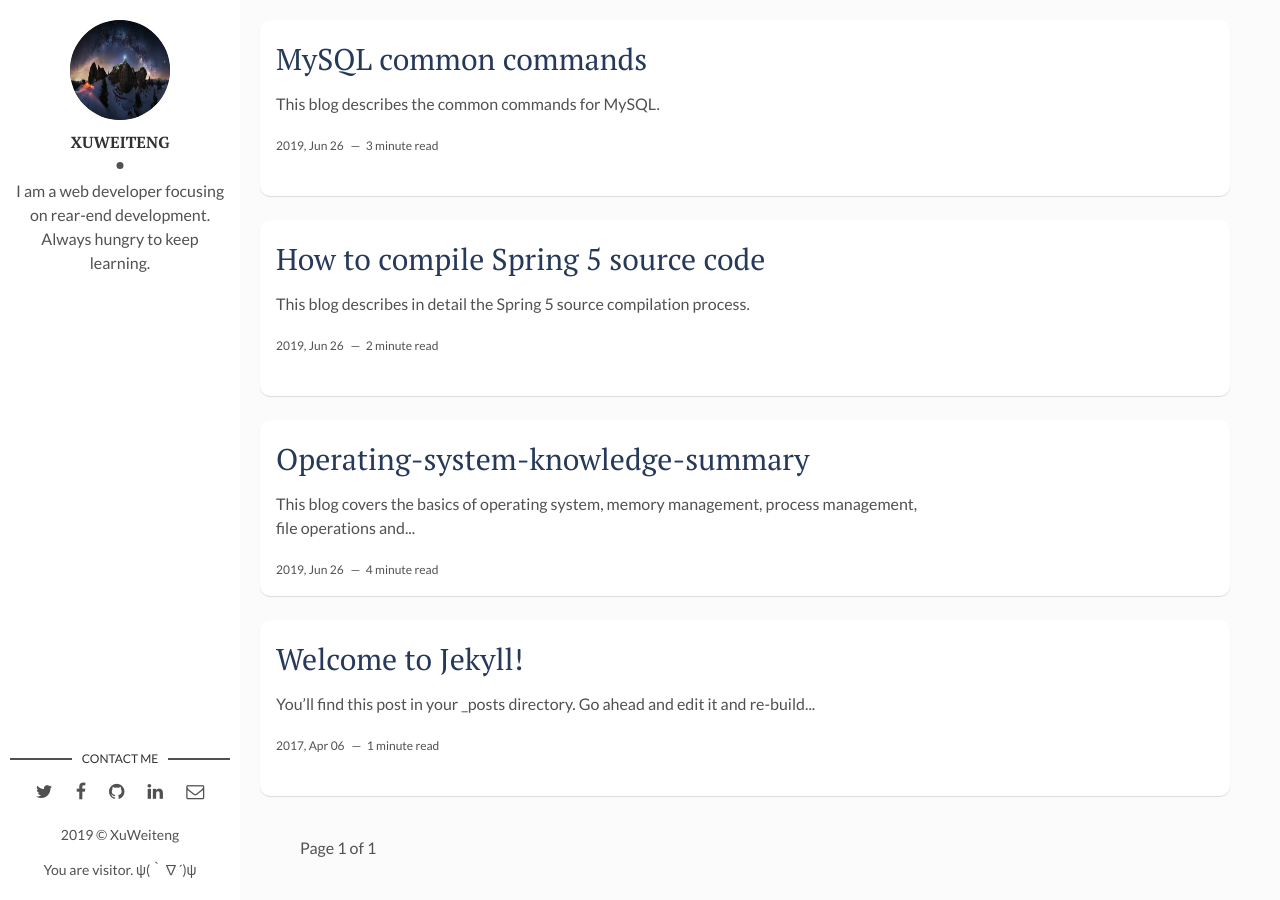
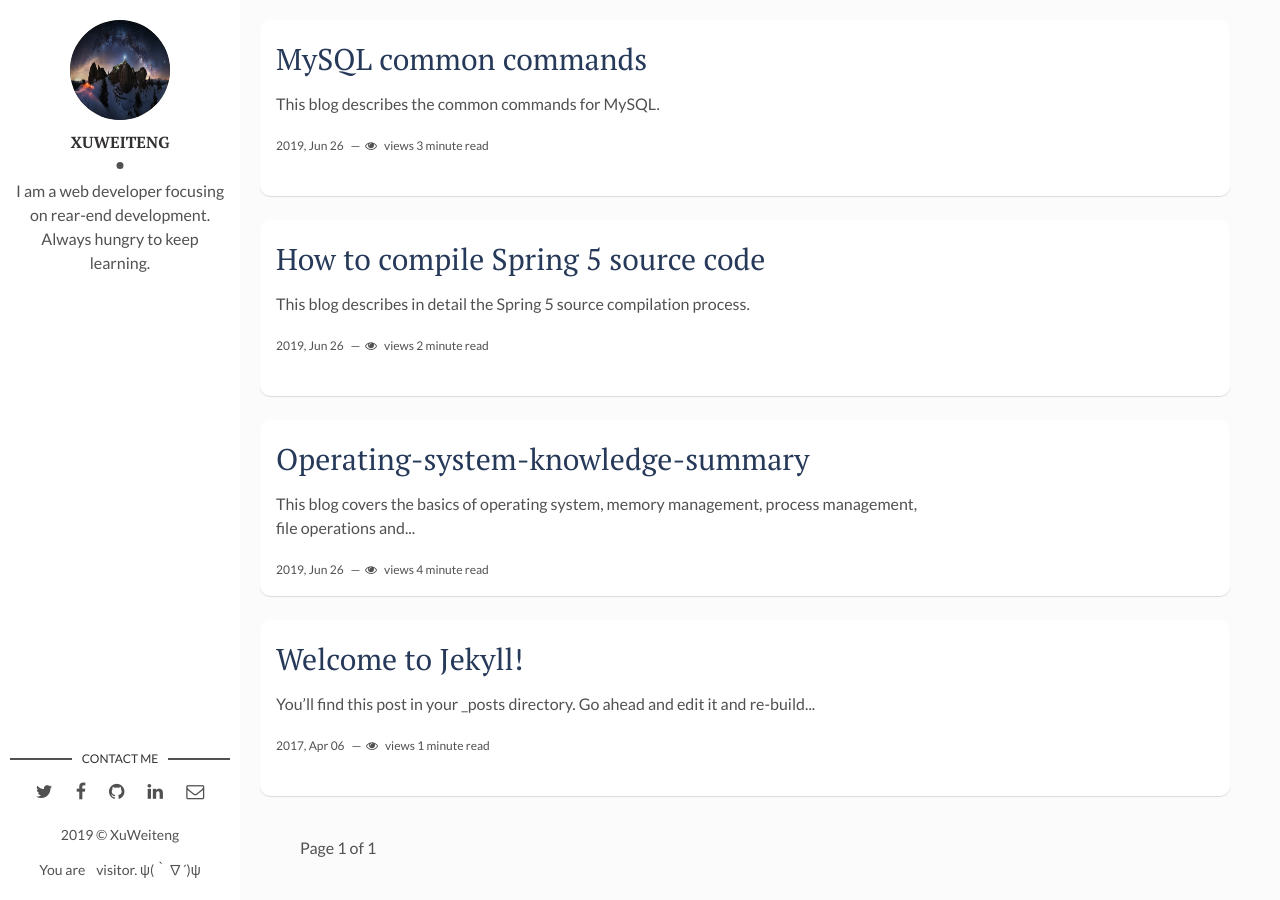
Before and after one commit to MrXWTe/MrXWTe.github.io, a Jekyll site: the page built from index.html, in a window 1280 px wide. Built offline with Jekyll 4.4.1, drawn with Linux system fonts in a browser that asks for light colours; the list of posts is cut into pages by our own code; comment, search, counter and statistics services are not loaded.

Commit message:
添加了'统计文章访问量' 功能

```diff
--- a/_layouts/main.html
+++ b/_layouts/main.html
@@ -47,7 +47,7 @@
       <p>{{site.time | date: '%Y'}} &copy; {{site.author}}</p>
       <script async src="//busuanzi.ibruce.info/busuanzi/2.3/busuanzi.pure.mini.js"></script>
       <span id="busuanzi_container_site_uv">
-       	You are <span id="busuanzi_value_site_uv"></span> visitor. ψ(｀∇´)ψ
+       	You are &nbsp;<span id="busuanzi_value_site_uv"></span> &nbsp;visitor. ψ(｀∇´)ψ
       </span>
     </div>
   </footer> <!-- End Footer -->
--- a/index.html
+++ b/index.html
@@ -10,7 +10,13 @@
   <div class="post-content">
     <h2 class="post-title"><a href="{{post.url | prepend: site.baseurl}}">{{post.title}}</a></h2>
     <p>{{ post.excerpt | strip_html | truncatewords: 15 }}</p>
-    <span class="post-date">{{post.date | date: '%Y, %b %d'}}&nbsp;&nbsp;&nbsp;—&nbsp;</span>
+    <script async src="//busuanzi.ibruce.info/busuanzi/2.3/busuanzi.pure.mini.js"></script>
+    <span class="post-date">{{post.date | date: '%Y, %b %d'}}&nbsp;&nbsp;&nbsp;—&nbsp;
+	<span id="busuanzi_container_page_uv">
+                	<i class="fa fa-eye" aria-hidden="true"></i>&nbsp;
+		<span id="busuanzi_value_page_uv"></span>&nbsp;views
+	</span>
+    </span>
     <span class="post-words">{% capture words %}{{ post.content | number_of_words }}{% endcapture %}{% unless words contains "-" %}{{ words | plus: 250 | divided_by: 250 | append: " minute read" }}{% endunless %}</span>
   </div>
 </article>
```
